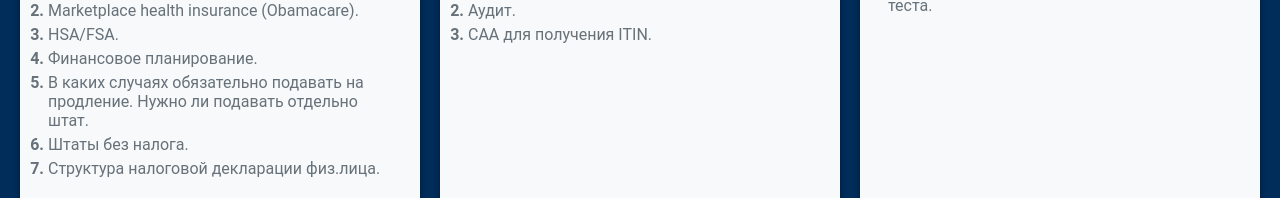
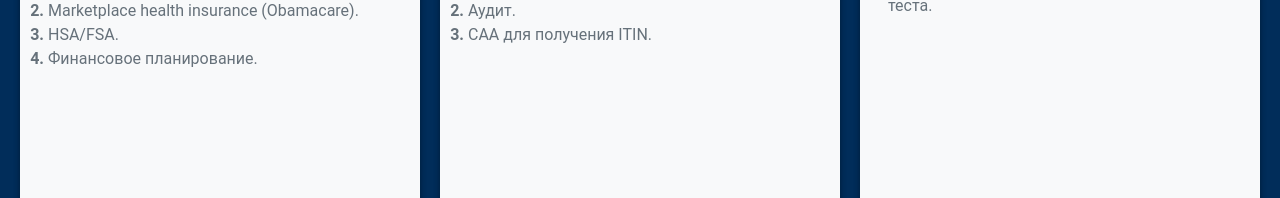
Before and after one commit to Zhybuliou/courses, a React (Vite) app: page /#/ in a window 1280 px wide. Shown: the part 2940-3138 px from the top of the page. Built offline with nearby package versions, Linux system fonts and the light colour scheme.

Commit message:
fix: day 13

```diff
--- a/src/components/schedule/Schedule.tsx
+++ b/src/components/schedule/Schedule.tsx
@@ -224,11 +224,6 @@ export default function Schedule() {
               <li>Marketplace health insurance (Obamacare).</li>
               <li>HSA/FSA.</li>
               <li>Финансовое планирование.</li>
-              <li>
-                В каких случаях обязательно подавать на продление. Нужно ли подавать отдельно штат.
-              </li>
-              <li>Штаты без налога.</li>
-              <li>Структура налоговой декларации физ.лица.</li>
             </ol>
           </div>
           <div className="calendar-card-mentors">
```
